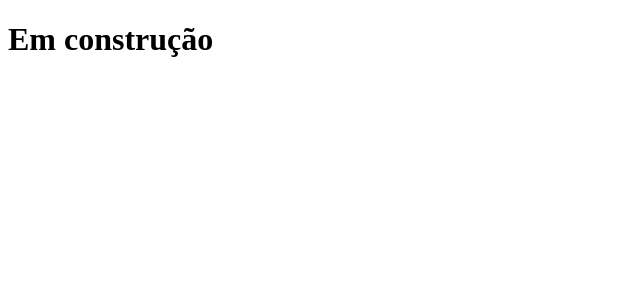
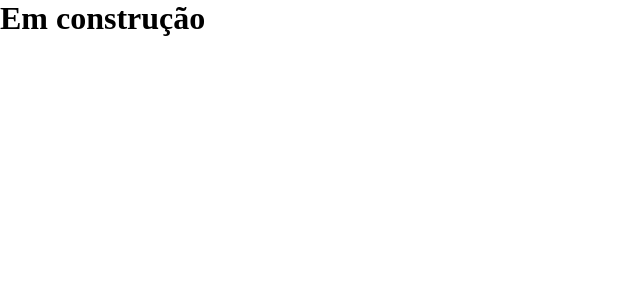
Before and after one commit to carloshenriquevital/carlosvital.com.br, a Next.js app: page / in a window 1280 px wide. Shown: the top 300 px of the page, without its empty margins (0-640 px from the left). Built offline with nearby package versions, Linux system fonts and the light colour scheme.

Commit message:
add styles to home page

```diff
--- a/pages/index.js
+++ b/pages/index.js
@@ -1,3 +1,5 @@
+import "./styles.css";
+
 function Home() {
   return <h1>Em construção</h1>;
 }
--- /dev/null
+++ b/pages/styles.css
@@ -0,0 +1,5 @@
+* {
+  box-sizing: border-box;
+  margin: 0;
+  padding: 0;
+}
```
